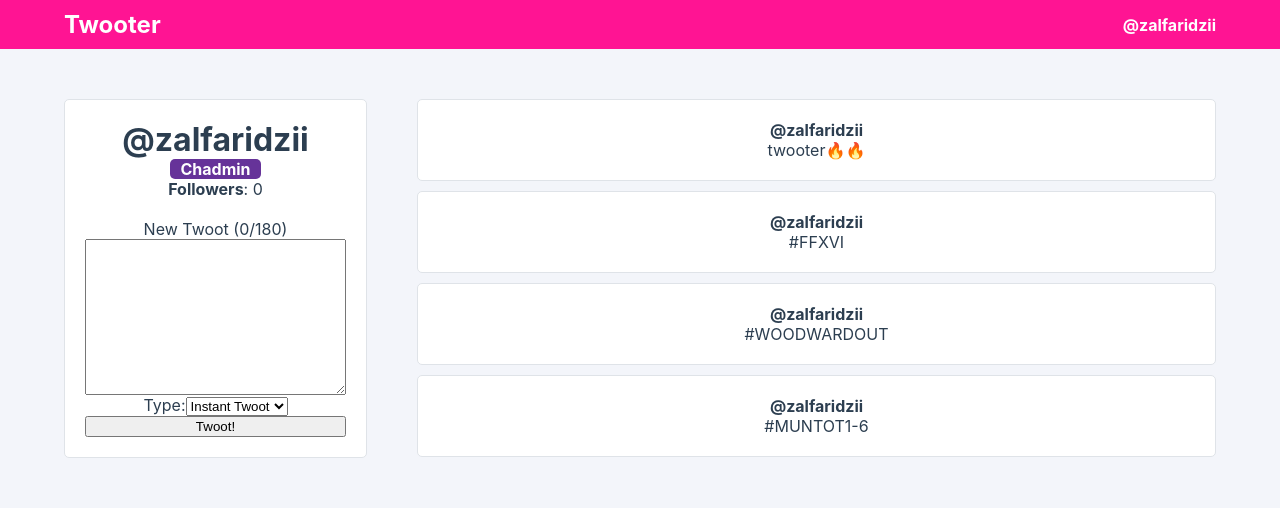
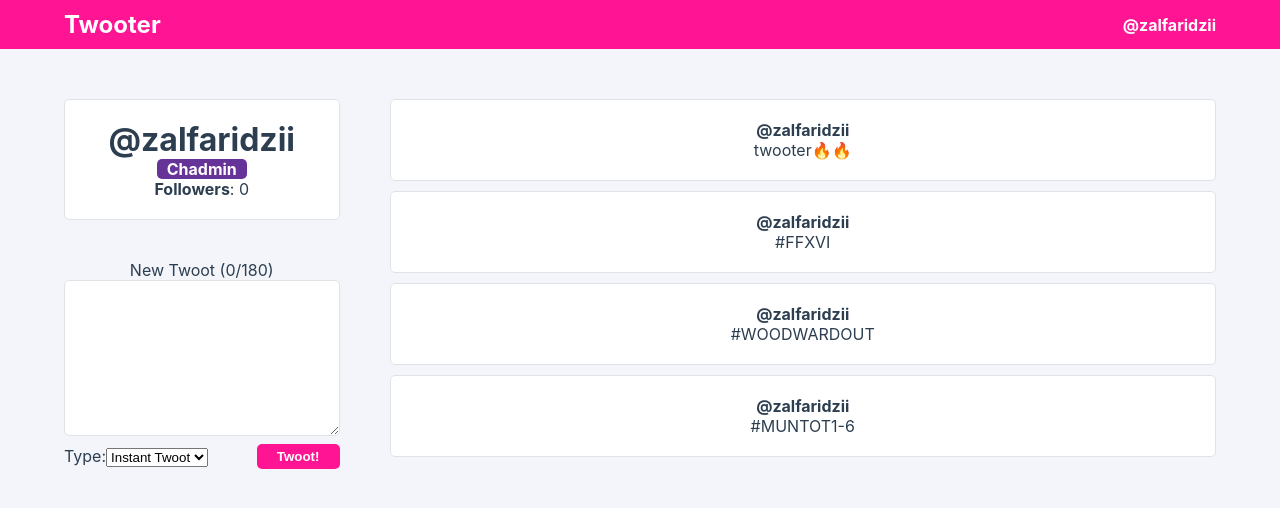
Before and after one commit to zakialfaridzi/twooter, a Vue app: page / in a window 1280 px wide. Shown: the top 508 px of the page. Built offline with nearby package versions, Linux system fonts and the light colour scheme.

Commit message:
changed using composition API to all components

```diff
--- a/package.json
+++ b/package.json
@@ -10,18 +10,22 @@
   "dependencies": {
     "core-js": "^3.6.5",
     "vue": "^3.0.0",
+    "vue-loader": "^15.9.3",
+    "vue-router": "^4.0.0-beta.13",
     "vuesax": "^4.0.1-alpha.25"
   },
   "devDependencies": {
     "@vue/cli-plugin-babel": "^4.5.7",
     "@vue/cli-plugin-eslint": "^4.5.7",
+    "@vue/cli-plugin-router": "^4.5.7",
     "@vue/cli-service": "^4.5.7",
     "@vue/compiler-sfc": "^3.0.0",
     "babel-eslint": "^10.1.0",
     "eslint": "^7.11.0",
     "eslint-plugin-vue": "^7.0.1",
     "node-sass": "^4.14.1",
-    "sass-loader": "^10.0.3"
+    "sass-loader": "^10.0.3",
+    "vue-cli-plugin-vuetify": "^2.0.7"
   },
   "eslintConfig": {
     "root": true,
--- a/src/App.vue
+++ b/src/App.vue
@@ -3,7 +3,7 @@
     <nav>
       <div class="navigation__logo">Twooter</div>
       <div class="navigation__user">
-        {{ user.userName }}
+        {{ state.user.userName }}
       </div>
     </nav>
     <UserProfileVue />
@@ -11,16 +11,21 @@
 </template>
 
 <script>
+import { reactive } from "vue";
 import UserProfileVue from "./components/UserProfile.vue";
 
 export default {
   name: "App",
   components: { UserProfileVue },
-  data() {
-    return {
+  setup() {
+    const state = reactive({
       user: {
         userName: "@zalfaridzii",
       },
+    });
+
+    return {
+      state,
     };
   },
 };
--- a/src/components/TwootsPanel.vue
+++ b/src/components/TwootsPanel.vue
@@ -1,6 +1,6 @@
 <template>
   <form
-    class="user-profile__create-twoot"
+    class="create-twoot-panel"
     @submit.prevent="createNewTwoot"
     :class="{ '--exceeded': newTwootCharCount > 180 }"
   >
@@ -10,15 +10,20 @@
       id="newTwoot"
       cols="30"
       rows="10"
-      v-model="newTwootContent"
+      v-model="state.newTwootContent"
     />
 
-    <div class="user-profile__create-twoot-type">
+    <div class="create-twoot-panel__submit">
+      <div class="create-twoot-type">
         <label for="newTwootType">Type:</label>
-      <select name="newTwootType" id="newTwootType" v-model="selectedTwootType">
+        <select
+          name="newTwootType"
+          id="newTwootType"
+          v-model="state.selectedTwootType"
+        >
           <option
             :value="option.value"
-          v-for="(option, index) in twootTypes"
+            v-for="(option, index) in state.twootTypes"
             :key="index"
           >
             {{ option.name }}
@@ -27,35 +32,41 @@
       </div>
 
       <button>Twoot!</button>
+    </div>
   </form>
 </template>
 
 <script>
+import { computed, reactive } from "vue";
 export default {
   name: "TwootsPanel",
-  data() {
-    return {
+  setup(props, context) {
+    const state = reactive({
       twootTypes: [
         { value: "draft", name: "Draft" },
         { value: "instant", name: "Instant Twoot" },
       ],
       newTwootContent: "",
       selectedTwootType: "instant",
-    };
-  },
-  computed: {
-    newTwootCharCount() {
-      return this.newTwootContent.length;
-    },
-  },
-  methods: {
-    createNewTwoot() {
-      if (this.newTwootContent && this.selectedTwootType != "draft") {
-        this.$emit("add-twoot", this.newTwootContent);
-        this.newTwootContent = "";
+    });
+
+    const newTwootCharCount = computed(() => {
+      return state.newTwootContent.length;
+    });
+
+    function createNewTwoot() {
+      if (state.newTwootContent && state.selectedTwootType != "draft") {
+        context.emit("add-twoot", state.newTwootContent);
+        state.newTwootContent = "";
         console.log("tw ad");
       }
-    },
+    }
+
+    return {
+      state,
+      newTwootCharCount,
+      createNewTwoot,
+    };
   },
 };
 </script>
--- a/src/components/UserProfile.vue
+++ b/src/components/UserProfile.vue
@@ -1,8 +1,11 @@
 <template>
   <div class="user-profile">
+    <div class="user-profile__sidebar">
       <div class="user-profile__user-panel">
-      <h1 class="user-profile__username">@{{ user.userName }}</h1>
-      <div class="user-profile__admin-badge" v-if="user.isAdmin">Chadmin</div>
+        <h1 class="user-profile__username">@{{ state.user.userName }}</h1>
+        <div class="user-profile__admin-badge" v-if="state.user.isAdmin">
+          Chadmin
+        </div>
         <div
           class="user-profile__admin-badge"
           v-else
@@ -11,16 +14,17 @@
           Virgin
         </div>
         <div class="user-profile__follower-count">
-        <strong>Followers</strong>: {{ followers }}
+          <strong>Followers</strong>: {{ state.followers }}
+        </div>
       </div>
       <TwootsPanelVue @add-twoot="addTwoot" />
     </div>
 
     <div class="user-profile__twoots-wrapper">
       <TwootsVue
-        v-for="twoot in user.twoots"
+        v-for="twoot in state.user.twoots"
         :key="twoot.id"
-        :username="user.userName"
+        :username="state.user.userName"
         :twoot="twoot"
         @favorite="toggleFavorite"
       />
@@ -29,14 +33,15 @@
 </template>
 
 <script>
+import { reactive } from "vue";
 import TwootsVue from "./Twoots.vue";
 import TwootsPanelVue from "./TwootsPanel.vue";
 
 export default {
   name: "UserProfile",
   components: { TwootsVue, TwootsPanelVue },
-  data() {
-    return {
+  setup() {
+    const state = reactive({
       followers: 0,
       following: 1,
       isLoading: false,
@@ -54,23 +59,28 @@ export default {
           { id: 4, content: "#MUNTOT1-6" },
         ],
       },
+    });
+
+    function addTwoot(twoot) {
+      state.user.twoots.unshift({
+        id: state.user.twoots.length + 1,
+        content: twoot,
+      });
+    }
+
+    return {
+      state,
+      addTwoot,
     };
   },
-  methods: {
-    addTwoot(twoot) {
-      this.user.twoots.unshift({
-        id: this.user.twoots.length + 1,
-        content: twoot,
-      });
-    },
-  },
-  watch: {
-    followers(newFollowerCount, oldFollowerCount) {
-      if (oldFollowerCount < newFollowerCount) {
-        console.log(`${this.user.userName} have a new follower`);
-      }
-    },
-  },
+
+  // watch: {
+  //   followers(newFollowerCount, oldFollowerCount) {
+  //     if (oldFollowerCount < newFollowerCount) {
+  //       console.log(`${this.user.userName} have a new follower`);
+  //     }
+  //   },
+  // },
 };
 </script>
 
--- a/src/main.js
+++ b/src/main.js
@@ -1,4 +1,5 @@
 import { createApp } from 'vue'
 import App from './App.vue'
+import router from './router'
 
-createApp(App).mount('#app')
+createApp(App).use(router).mount('#app')
--- /dev/null
+++ b/src/router/index.js
@@ -0,0 +1,17 @@
+import { createRouter, createWebHashHistory } from "vue-router";
+import Home from "../views/Home.vue";
+
+const routes = [
+  {
+    path: "/",
+    name: "Home",
+    component: Home,
+  },
+];
+
+const router = createRouter({
+  history: createWebHashHistory(),
+  routes,
+});
+
+export default router;
--- a/src/styles/base.scss
+++ b/src/styles/base.scss
@@ -1,3 +1,8 @@
-body{
+body {
 	margin: 0;
 }
+
+a {
+	color: inherit;
+	text-decoration: none;
+}
--- /dev/null
+++ b/src/views/Home.vue
@@ -0,0 +1,12 @@
+<template>
+  <div class="home"></div>
+</template>
+
+<script>
+// @ is an alias to /src
+
+export default {
+  name: "Home",
+  components: {},
+};
+</script>
```
Also changed, not shown: 1 other file (tests, documents, lock files or other folders). Lines whose indentation alone changed are shown as unchanged.
